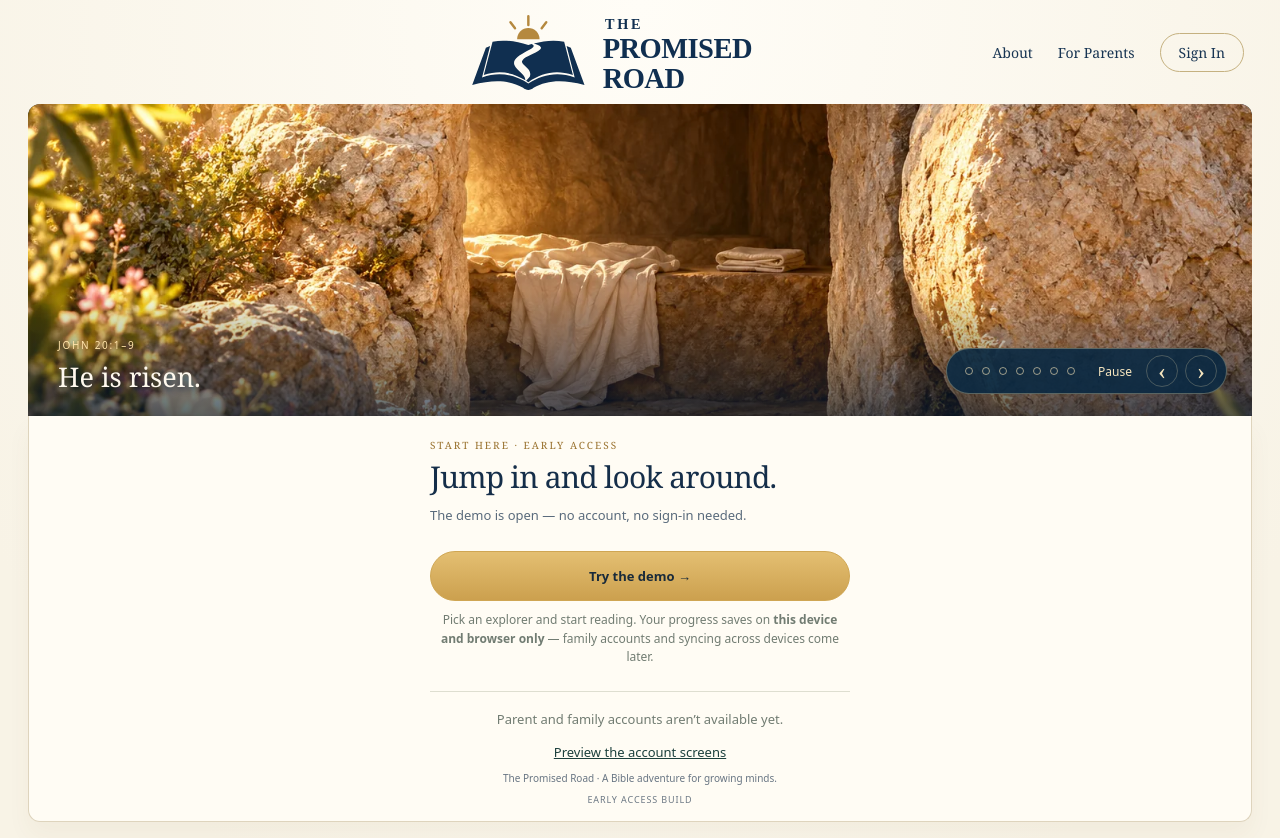
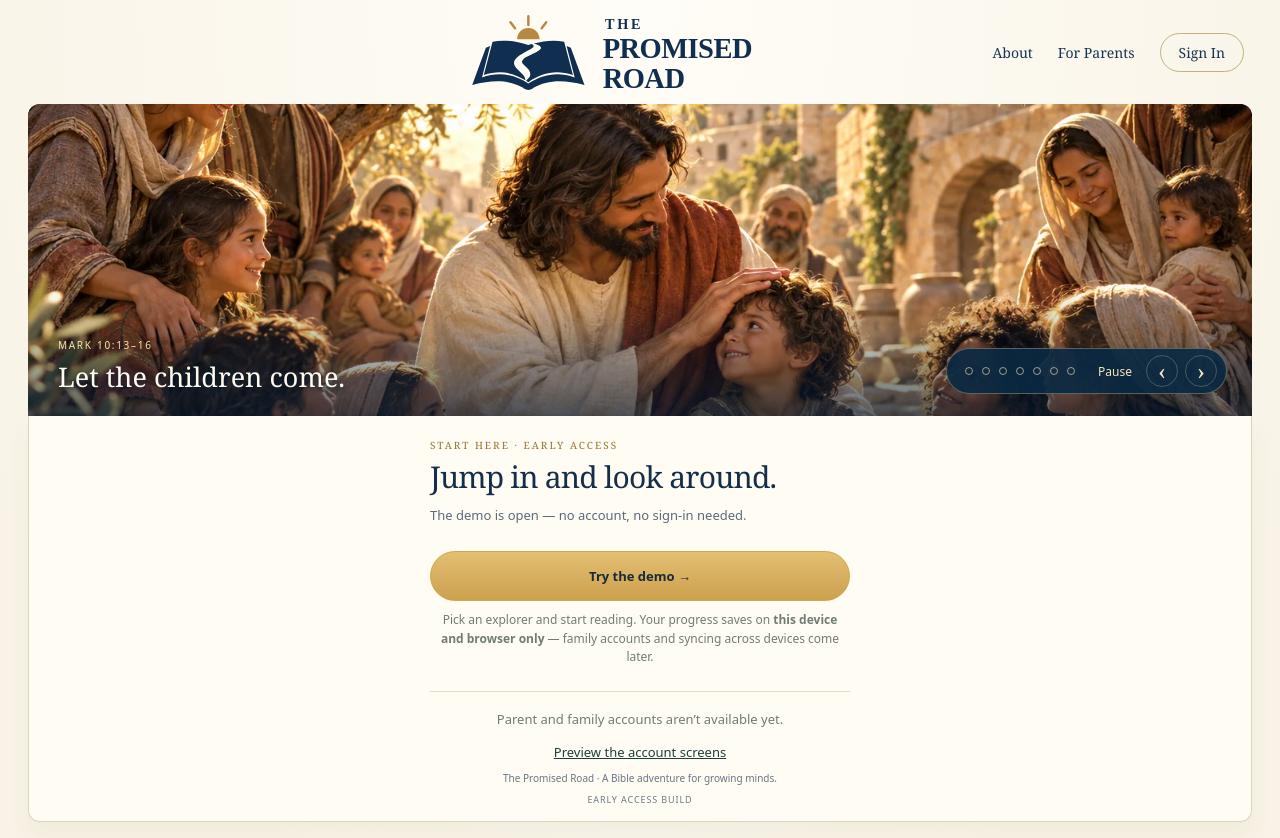
Before and after one commit to tmkirby101-star/promised-road, a React (Vite) app: page / in a window 1280 px wide. Both pictures are taken after a click on the button "Previous Bible scene". Built offline with nearby package versions, Linux system fonts and the light colour scheme.

Commit message:
Use white favicon and prevent scene crop jumps during image loading

```diff
--- a/index.html
+++ b/index.html
@@ -2,7 +2,7 @@
 <html lang="en">
   <head>
     <meta charset="UTF-8" />
-    <link rel="icon" type="image/svg+xml" href="/favicon.svg?v=approved-1" />
+    <link rel="icon" type="image/svg+xml" href="/favicon.svg?v=white-2" />
     <link rel="apple-touch-icon" href="/assets/brand/apple-touch-icon.png" />
     <link rel="manifest" href="/site.webmanifest" />
     <meta name="viewport" content="width=device-width, initial-scale=1.0" />
--- a/src/components/SceneCarousel.tsx
+++ b/src/components/SceneCarousel.tsx
@@ -8,7 +8,12 @@ export default function SceneCarousel() {
   const [paused, setPaused] = useState(false);
   const timer = useRef<number | undefined>(undefined);
 
-  const scene = BIBLE_SCENES[index];
+  const [ready, setReady] = useState<number[]>([]);
+  const [displayed, setDisplayed] = useState(0);
+  useEffect(() => {
+    if (ready.includes(index)) setDisplayed(index);
+  }, [index, ready]);
+  const scene = BIBLE_SCENES[displayed];
 
   const schedule = useCallback(() => {
     window.clearInterval(timer.current);
@@ -37,12 +42,26 @@ export default function SceneCarousel() {
       aria-label="Epic moments from the Bible"
     >
       <div id="sceneSlides" className="scene-slides">
-        <img
-          id="sceneImage"
-          src={scene.image}
-          alt={scene.alt}
-          style={{ objectPosition: scene.position ?? 'center' }}
-        />
+        {BIBLE_SCENES.map((s, i) => (
+          <img
+            key={s.image}
+            src={s.image}
+            alt={i === displayed ? s.alt : ''}
+            aria-hidden={i !== displayed}
+            loading="eager"
+            onLoad={(event) => {
+              const image = event.currentTarget;
+              void image.decode().then(() => {
+                setReady((previous) => previous.includes(i) ? previous : [...previous, i]);
+              }).catch(() => { /* Keep the current scene if this image cannot decode. */ });
+            }}
+            style={{
+              position: 'absolute', inset: 0,
+              objectPosition: s.position ?? 'center',
+              visibility: i === displayed && ready.includes(i) ? 'visible' : 'hidden',
+            }}
+          />
+        ))}
       </div>
       <div className="scene-shade" />
       <div className="scene-caption" aria-live="off">
```
Also changed, not shown: public/favicon.svg, 1 other file (tests, documents, lock files or other folders).
